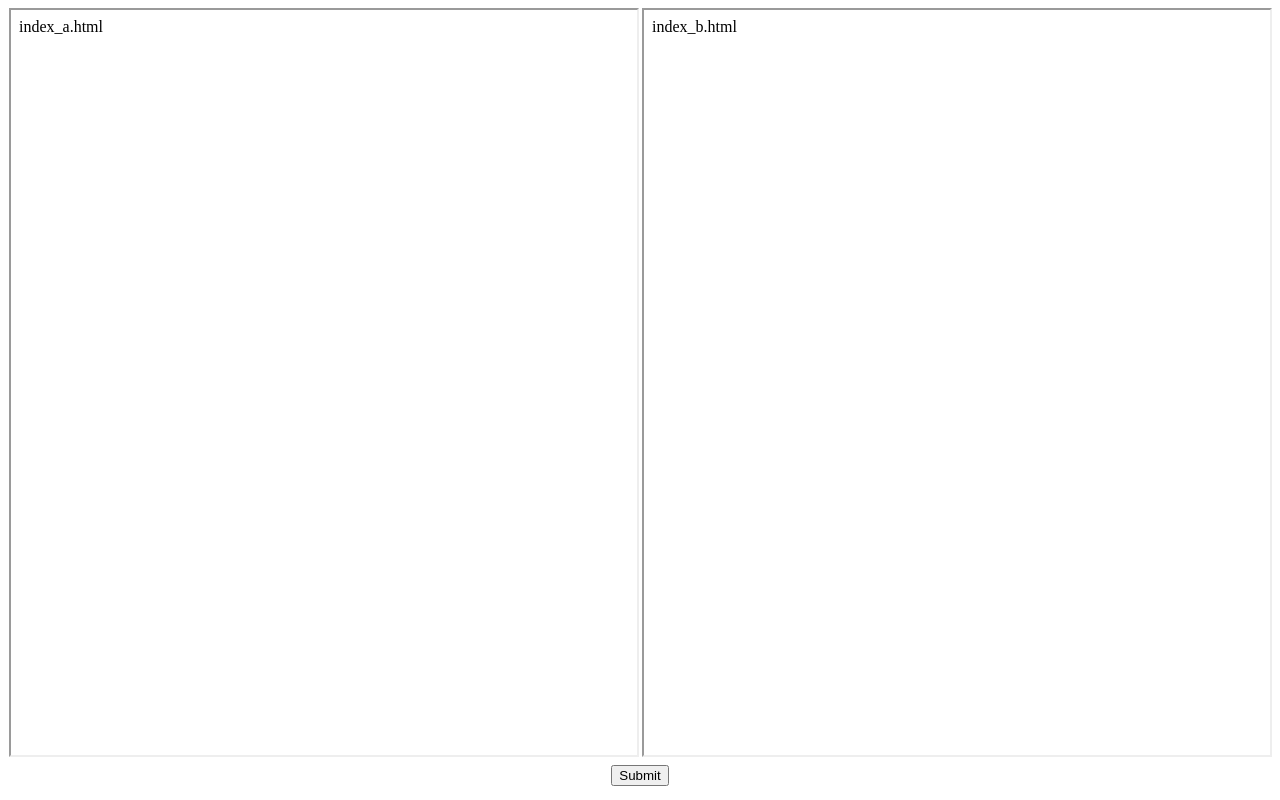
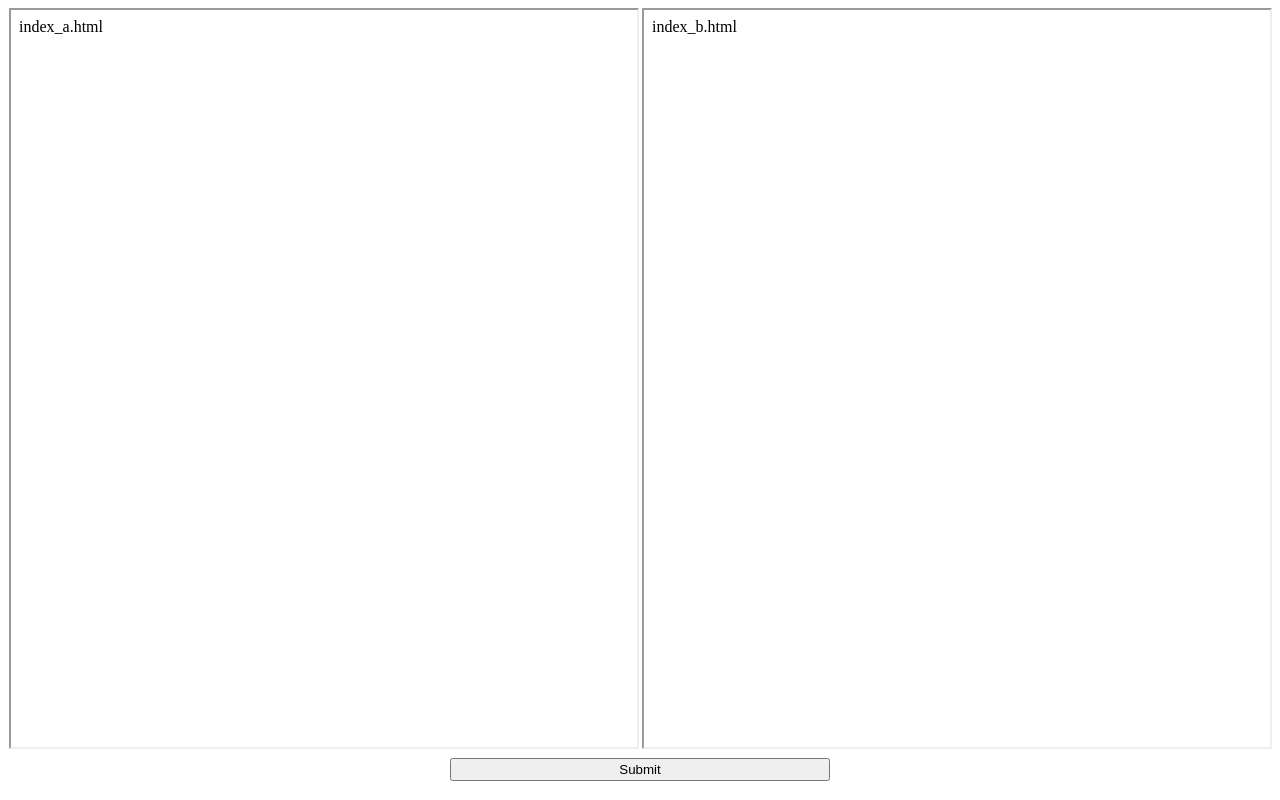
Before and after one commit to Doopaang/Homework, a plain HTML site: page Index.html in a window 1280 px wide. Drawn offline with Linux system fonts and the light colour scheme.

Commit message:
소소한 수정

```diff
--- a/Index.html
+++ b/Index.html
@@ -3,13 +3,14 @@
         <style>
             .div_content { width:50%; height:100%; }
             iframe { width:99%; height:100%; }
-            div.div_top { height:95% }
-            div.div_under { margin:1%; }
+            div.div_center { height:94% }
+            div.div_under { padding:0%; border:0%; margin:0%; margin-top:1%; }
+            #input_submit { padding:0%; width:30%; height:3%; }
         </style>
     </head>
     <body>
         <div style="text-align:center;">
-            <div class="div_top">
+            <div class="div_center">
                 <div class="div_content" style="float:left;">
                     <iframe src="index_a.html"></iframe>
                 </div>
@@ -18,7 +19,7 @@
                 </div>
             </div>
             <div class="div_under">
-                <input type="submit" />
+                <input id="input_submit" type="submit"/>
             </div>
         </div>
     </body>
```
Also changed, not shown: main.html (+1 -1 lines).
